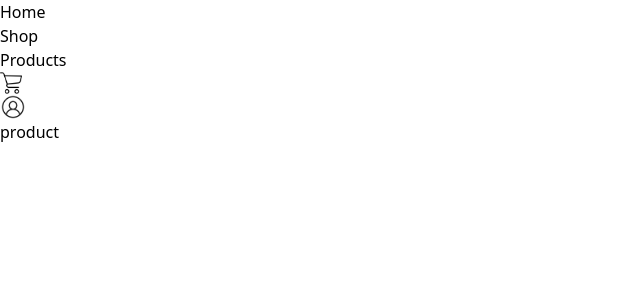
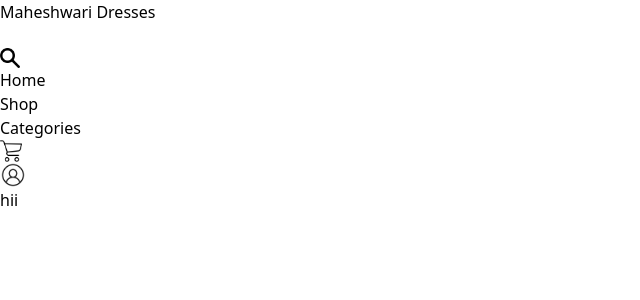
Before and after one commit to Sarthak-Daga/maheshwari_dresses, a Next.js app: page /product in a window 1280 px wide. Shown: the top 300 px of the page, without its empty margins (0-640 px from the left). Built offline with nearby package versions, Linux system fonts and the light colour scheme.

Commit message:
navigation bar changes

```diff
--- a/src/app/product/page.tsx
+++ b/src/app/product/page.tsx
@@ -1,5 +1,7 @@
 export default function product(){
   return(
-    <>product</>
+    <>
+    hii
+    </>
   )
 }
--- a/src/components/navigationBar/page.tsx
+++ b/src/components/navigationBar/page.tsx
@@ -1,16 +1,49 @@
 import Image from "next/image";
-import shoppingCart from "@/../public/shopping-cart.png"
-import  profile  from "@/../public/profile.png";
+import shoppingCart from "@/../public/shopping-cart.png";
+import profile from "@/../public/profile.png";
+import search from "@/../public/search.png"
 
 export default function NavigationBar() {
   return (
-    <nav>
-      <ul className="flex flex-row justify-end gap-5 p-2 mr-5">
-        <li><a href="/">Home</a></li>
-        <li><a href="\shop">Shop</a></li>
-        <li><a href="\product">Products</a></li>
-        <li><a href="\cart"><Image src={shoppingCart} alt="cart" height={22}/></a></li>
-        <li><a href="\profile"><Image src={profile} alt="profile" height={26} className=" rounded-[100%]"/></a></li>
+    <nav className="bg-gray-100">
+      <ul className="flex flex-row gap-5 p-2 mr-5">
+        <li className="w-[20%] text-center">Maheshwari Dresses</li>
+        <li className="w-[50%]">
+          <div className="flex flex-row">
+
+          <input
+            type="text"
+            className="border border-black rounded-l-xl rounded-r-xl w-[85%] pl-3 pt-1 pb-1"
+            />
+            <a href="/product"><Image src={search} alt="search" height={20} className="absolute ml-[-25px] mt-1"/></a>
+            </div>
+        </li>
+        <div className="w-[30%] flex flex-row justify justify-between">
+          <li>
+            <a href="/">Home</a>
+          </li>
+          <li>
+            <a href="\shop">Shop</a>
+          </li>
+          <li>
+            <a href="\product">Categories</a>
+          </li>
+          <li>
+            <a href="\cart">
+              <Image src={shoppingCart} alt="cart" height={22} />
+            </a>
+          </li>
+          <li>
+            <a href="\profile">
+              <Image
+                src={profile}
+                alt="profile"
+                height={26}
+                className=" rounded-[100%]"
+              />
+            </a>
+          </li>
+        </div>
       </ul>
     </nav>
   );
```
Also changed, not shown: public/search.png (added).
